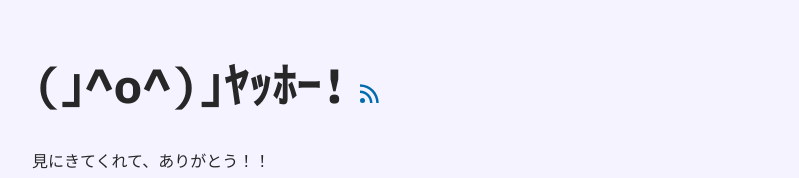
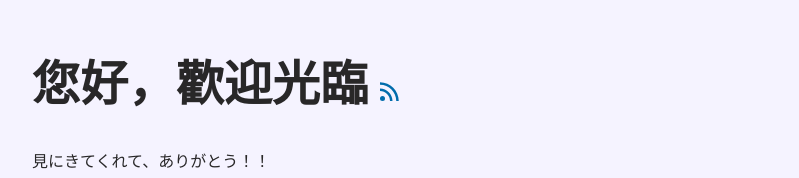
Before and after one commit to xiemenwaidao/haobawotingnide-v2, an Astro site: page / in a window 1280 px wide. Shown: the part 228-406 px from the top of the page, without its empty margins (240-1039 px from the left). Built offline with nearby package versions, Linux system fonts and the light colour scheme; Astro itself is replaced by a stand-in of ours; some packages are replaced by stand-ins of ours; no server answers.

Commit message:
📝 トップのタイトル文字を変更

```diff
--- a/src/pages/index.astro
+++ b/src/pages/index.astro
@@ -24,7 +24,7 @@ const socialCount = SOCIALS.filter(social => social.active).length;
   <Header />
   <main id="main-content">
     <section id="hero">
-      <h1>(｣^o^)｣ﾔｯﾎｰ!</h1>
+      <h1 class="font-zh">您好，歡迎光臨</h1>
       <a
         target="_blank"
         href="/rss.xml"
```
